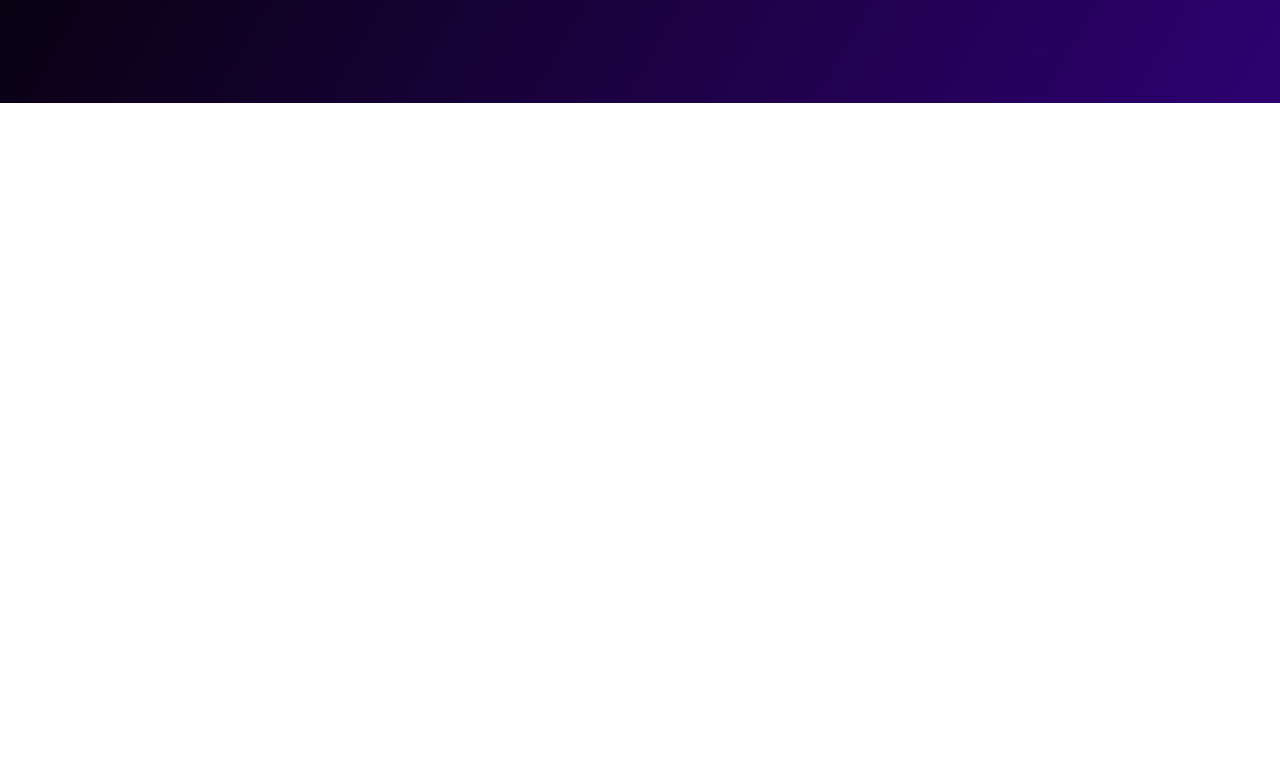
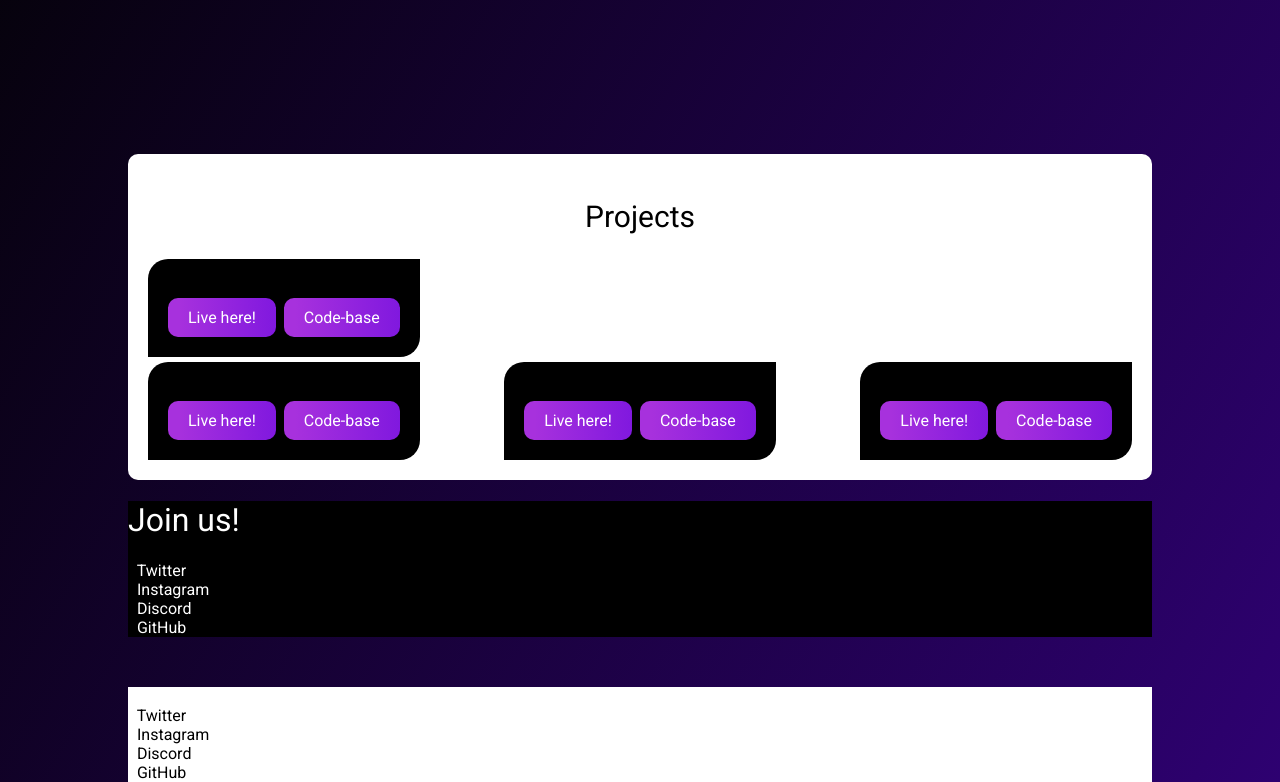
Before and after one commit to Ashish-khanagwal/Awesome-web-dev, a plain HTML site: page index.html in a window 1280 px wide. Shown: the part 710-1492 px from the top of the page. Before the commit the page ends 813 px from the top, so only its background shows below. Drawn offline with Linux system fonts and the light colour scheme.

Commit message:
Day-4 project and other section of main site added

```diff
--- /dev/null
+++ b/Day-4(16-Oct)/style.css
@@ -0,0 +1,62 @@
+@import url("https://fonts.googleapis.com/css2?family=Roboto:wght@400;700&display=swap");
+
+* {
+  box-sizing: border-box;
+}
+
+body {
+  background: linear-gradient(to right bottom, #eecda3, #ef629f);
+  font-family: "Roboto", "sans-serif";
+  display: flex;
+  align-items: center;
+  justify-content: center;
+  height: 100vh;
+  overflow: hidden;
+  margin: 0;
+}
+
+.search {
+  position: relative;
+  height: 50px;
+}
+
+.search .input {
+  background-color: #fff;
+  border: none;
+  font-size: 18px;
+  padding: 15px;
+  border-top-left-radius: 10px;
+  border-bottom-left-radius: 10px;
+  width: 50px;
+  height: 50px;
+  transition: width 0.3s ease;
+}
+
+.btn {
+  color: #ad0d52;
+  background-color: #fff;
+  position: absolute;
+  border: none;
+  top: 0;
+  left: 0;
+  border-top-right-radius: 10px;
+  border-bottom-right-radius: 10px;
+  font-size: 24px;
+  cursor: pointer;
+  width: 50px;
+  height: 50px;
+  transition: transform 0.3s ease;
+}
+
+.btn:focus,
+.input:focus {
+  outline: none;
+}
+
+.search.active .input {
+  width: 200px;
+}
+
+.search.active .btn {
+  transform: translateX(198px);
+}
--- a/index.html
+++ b/index.html
@@ -15,18 +15,22 @@
     <link href="style.css" rel="stylesheet" />
   </head>
   <body>
+
     <!-- Navigation bar -->
     <header class="row container">
       <a href="#" class="logo row">
         <img src="img/Logo.png" />
+        <h1>Front-End Solution</h1>
       </a>
       <div class="toggleMenu" onclick="toggleMenu();"></div>
       <nav class="navigation row">
         <ul class="nav__ul row">
           <li class="nav__li"><a href="#">About</a></li>
-          <li class="nav__li"><a href="#">Projects</a></li>
-          <li class="nav__li"><a href="#">Join</a></li>
-          <li class="nav__li"><a href="">Github</a></li>
+          <li class="nav__li"><a href="#project">Projects</a></li>
+          <li class="nav__li"><a href="#join">Join</a></li>
+          <li class="nav__li">
+            <a href="https://github.com/Ashish-khanagwal" target="_blank">Github</a>
+          </li>
         </ul>
       </nav>
     </header>
@@ -34,14 +38,76 @@
     <!-- Hero Section -->
     <section class="hero row container">
       <div>
-        <h1>Build Front-end projects along with us!</h1>
-        <p>Join our 50-Days-50-Project challenge and build together</p>
+        <h1>Build 50 Front-end projects along with us!</h1>
+        <p>Join our 50-Days-50-Project challenge and build together!</p>
         <a href="#" class="hero-btn">Join us!</a>
+        <a href="https://github.com/Ashish-khanagwal/50-projects-50-days" target="_blank" class="hero-btn icon-btn"><img src="img/github.png"></img>Repo</a>
       </div>
       <div class="row">
         <img src="img/ill-1.png" alt="Developers" />
       </div>
     </section>
+
+    <!-- Project Section -->
+    <article class="row container article" id="project">
+        <h1 class="article-heading">Projects</h1>
+        <div class="article-templates">
+          <div class="card-projects">
+            <img src="">
+            <div class="card-link">
+              <a href="#" class="hero-btn" target="_blank">Live here!</a>
+              <a href="#" class="hero-btn" target="_blank">Code-base</a>
+            </div>
+          </div>
+          <div class="card-projects">
+            <img src="">
+            <div class="card-link">
+              <a href="#" class="hero-btn" target="_blank">Live here!</a>
+              <a href="#" class="hero-btn" target="_blank">Code-base</a>
+            </div>
+          </div>
+          <div class="card-projects">
+            <img src="">
+            <div class="card-link">
+              <a href="#" class="hero-btn" target="_blank">Live here!</a>
+              <a href="#" class="hero-btn" target="_blank">Code-base</a>
+            </div>
+          </div>
+          <div class="card-projects">
+            <img src="">
+            <div class="card-link">
+              <a href="#" class="hero-btn" target="_blank">Live here!</a>
+              <a href="#" class="hero-btn" target="_blank">Code-base</a>
+            </div>
+          </div>
+        </div>
+    </article>
+
+    <!-- Join us/Socials section -->
+    <main class="main container" id="join">
+      <h1>Join us!</h1>
+      <div class="socials">
+        <ul>
+          <li><a href="#"><img src=""/> Twitter</a></li>
+          <li><a href="#"><img src=""/> Instagram</a></li>
+          <li><a href="#"><img src=""/> Discord</a></li>
+          <li><a href="#"><img src=""/> GitHub</a></li>
+        </ul>
+      </div>
+    </main>
+
+    <!-- Footer -->
+    <footer class="footer row container">
+      <div class="footer-1">
+        <img src=""/>
+        <ul>
+          <li><a href="#"><img src=""/> Twitter</a></li>
+          <li><a href="#"><img src=""/> Instagram</a></li>
+          <li><a href="#"><img src=""/> Discord</a></li>
+          <li><a href="#"><img src=""/> GitHub</a></li>
+        </ul>
+      </div>
+    </footer>
     <script src="index.js"></script>
   </body>
 </html>
--- a/style.css
+++ b/style.css
@@ -44,7 +44,7 @@ p {
 }
 
 .container {
-  max-width: 90%;
+  max-width: 80%;
   margin: 0 auto;
 }
 
@@ -107,7 +107,8 @@ nav a:hover::after {
 }
 
 nav li:nth-of-type(4) a,
-.hero a {
+.hero a,
+article a {
   padding: 10px 20px;
   background: linear-gradient(90deg, #a731dd 10%, rgba(90, 0, 224, 1.8) 190%);
   border-radius: 10px;
@@ -123,7 +124,8 @@ nav li:nth-of-type(4) a,
 }
 
 nav li:nth-of-type(4) a:hover,
-.hero a:hover {
+.hero a:hover,
+article a:hover {
   transform: scale(1.2);
   box-shadow: 4px 4px 4px rgba(167, 167, 248, 0.25);
 }
@@ -136,6 +138,7 @@ nav li:nth-of-type(4) a:hover,
   flex-wrap: wrap-reverse;
   align-items: center;
   min-height: calc(100vh - 90px);
+  margin-bottom: 50px;
 }
 
 .hero > * {
@@ -158,6 +161,75 @@ nav li:nth-of-type(4) a:hover,
 .hero a {
   font-weight: 700;
   font-size: 20px;
+}
+
+.hero-btn:not(:last-child) {
+  margin-right: 8px;
+}
+
+a img {
+  max-width: 20px;
+  margin-right: 5px;
+}
+
+/* Article/Project Section */
+
+article {
+  background-color: #fff;
+  border-radius: 10px;
+  flex-direction: column;
+  justify-content: center;
+  align-items: center;
+  padding: 20px;
+}
+
+article h1 {
+  color: #000;
+  font-size: 30px;
+  text-align: center;
+}
+
+.article-templates {
+  display: flex;
+  align-items: center;
+  justify-content: space-between;
+  gap: 5px;
+  overflow: hidden;
+  flex-wrap: wrap-reverse;
+}
+
+.card-projects {
+  border-top-left-radius: 20px;
+  border-bottom-right-radius: 20px;
+  background-color: #000;
+  padding: 20px 20px;
+}
+
+.card-link {
+  display: flex;
+  align-items: center;
+  justify-content: center;
+}
+
+/* Main/Socials Section */
+
+.main {
+  background-color: #000;
+  margin-bottom: 50px;
+}
+
+main h1 {
+  color: #fff;
+}
+
+/* Footer */
+
+footer {
+  background-color: #fff;
+}
+
+footer li a {
+  color: #000;
 }
 
 /* Media Query */
```
Also changed, not shown: Day-4(16-Oct)/index.html (added, +26 -0 lines), Day-4(16-Oct)/script.js (added, +8 -0 lines), img/github.png (added).
